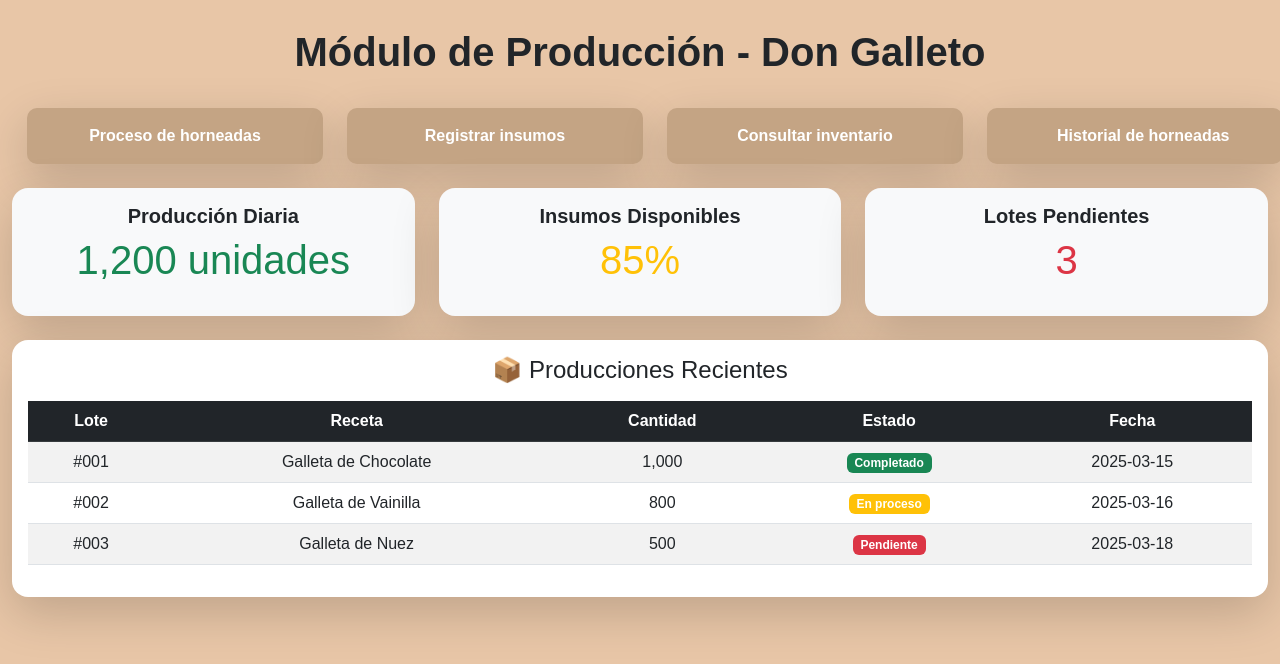
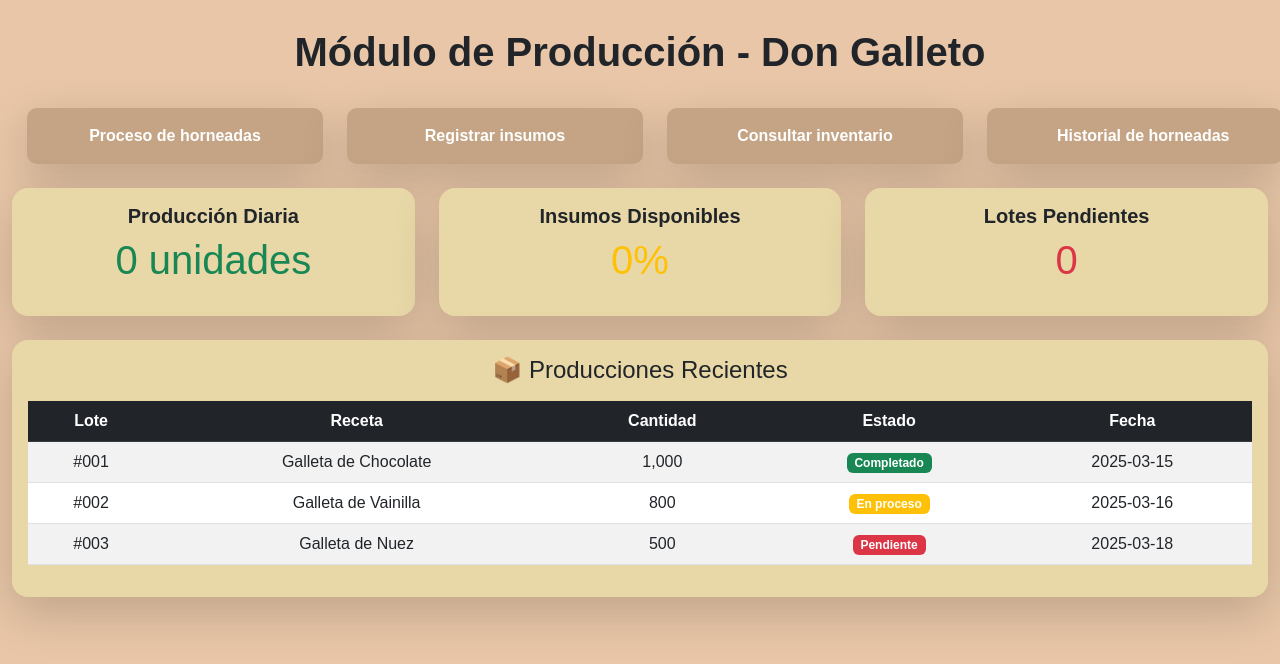
Before and after one commit to isaacrdmc/NewGalleto-M, a Flask app: page /production/produccion in a window 1280 px wide. Shown: the part 90-754 px from the top of the page. Run offline with Flask 3, Linux system fonts and the light colour scheme; the visitor is signed in with stand-in values (Sample User, id 1); some libraries are stand-ins or nearby versions.

Commit message:
Agregar nueva ruta para el proceso de horneadas y actualizar enlaces en la plantilla de producción

```diff
--- a/modules/production/routes.py
+++ b/modules/production/routes.py
@@ -28,6 +28,10 @@ def inventario():
         {"nombre": "Huevos", "imagen": "static/img/huevos.png", "cantidad": 100, "piezas": 30, "stock": 8},
     ]
     return render_template('produccion/mat_prim.html', inventario=productos)
+
+@bp_production.route('/proceso_horneadas')
+def proceso_horneadas():
+    return render_template('produccion/proceso_horneadas.html')
 
 
 @bp_production.route('/detalle/<nombre_insumo>')
--- a/templates/produccion/produccion.html
+++ b/templates/produccion/produccion.html
@@ -7,12 +7,12 @@
     <!-- Sección de Estadísticas -->
     <div class="row mb-4 text-center">
         <div class="col-md-3">
-            <a href="URL_AQUI" class="btn btn-success w-100 py-3 shadow-lg">
+            <a href="{{ url_for('production.inventario') }}" class="btn btn-warning w-100 py-3 shadow-lg">
                 <i class="fa-regular fa-oven"></i></i> Proceso de horneadas
             </a>
         </div>
         <div class="col-md-3">
-            <a href="URL_AQUI" class="btn btn-primary w-100 py-3 shadow-lg">
+            <a href="#" class="btn btn-warning w-100 py-3 shadow-lg">
                 <i class="fa-regular fa-jar-wheat"></i></i> Registrar insumos
             </a>
         </div>
@@ -22,44 +22,50 @@
             </a>
         </div>
         <div class="col-md-3">
-            <a href="URL_AQUI" class="btn btn-danger w-100 py-3 shadow-lg">
+            <a href="{{ url_for('production.inventario') }}" class="btn btn-warning w-100 py-3 shadow-lg">
                 <i class="fa-regular fa-clipboard"></i></i> Historial de horneadas
             </a>
         </div>
     </div>
-    <!-- Sección de Estadísticas -->
+    <!-- Sección de Estadísticas Dinámicas -->
     <div class="row mb-4">
         <div class="col-md-4">
-            <div class="card border-0 shadow-lg bg-light rounded-4">
+            <div class="card border-0 shadow-lg rounded-4" style="background-color: #e8d8a7;">
                 <div class="card-body text-center">
                     <h5 class="card-title fw-bold">Producción Diaria</h5>
-                    <p class="display-6 text-success">1,200 unidades</p>
+                    <p class="display-6 text-success">
+                        {{ "{:,}".format(produccion_diaria|default(0)) }} unidades
+                    </p>
                 </div>
             </div>
         </div>
         <div class="col-md-4">
-            <div class="card border-0 shadow-lg bg-light rounded-4">
+            <div class="card border-0 shadow-lg rounded-4" style="background-color: #e8d8a7;">
                 <div class="card-body text-center">
                     <h5 class="card-title fw-bold">Insumos Disponibles</h5>
-                    <p class="display-6 text-warning">85%</p>
+                    <p class="display-6 text-warning">
+                        {{ porcentaje_insumos|default(0) }}%
+                    </p>
                 </div>
             </div>
         </div>
         <div class="col-md-4">
-            <div class="card border-0 shadow-lg bg-light rounded-4">
+            <div class="card border-0 shadow-lg rounded-4" style="background-color: #e8d8a7;">
                 <div class="card-body text-center">
                     <h5 class="card-title fw-bold">Lotes Pendientes</h5>
-                    <p class="display-6 text-danger">3</p>
+                    <p class="display-6 text-danger">
+                        {{ lotes_pendientes|default(0) }}
+                    </p>
                 </div>
             </div>
         </div>
     </div>
 
     <!-- Tabla de Producción Reciente -->
-    <div class="card border-0 shadow-lg rounded-4 mb-5">
+    <div class="card border-0 shadow-lg rounded-4 mb-5" style="background-color: #e8d8a7;">
         <div class="card-body">
             <h4 class="card-title text-center mb-3">📦 Producciones Recientes</h4>
-            <table class="table table-striped text-center align-middle">
+            <table class="table table-striped table-hover text-center align-middle">
                 <thead class="table-dark">
                     <tr>
                         <th>Lote</th>
```
Also changed, not shown: templates/produccion/proceso_horneadas.html (added). Lines whose indentation alone changed are shown as unchanged.
